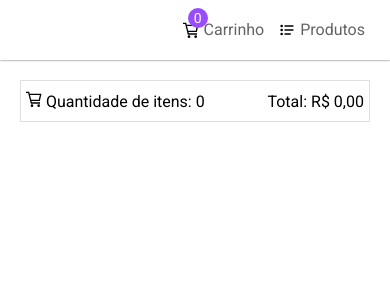
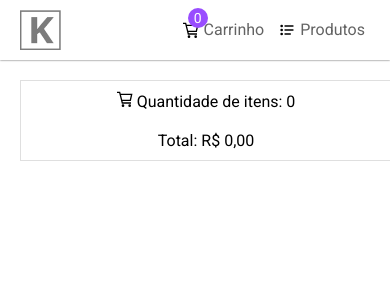
Before and after one commit to Kenzie-Academy-Brasil-Developers/react-entrega-s3-kenzieshop-RafaelSchug, a React (Create React App) app: page /cart in a window 390 px wide. Shown: the top 300 px of the page. Built offline with nearby package versions, Linux system fonts and the light colour scheme.

Commit message:
add: Kenzie logo and container animations change: css settings for mobile

```diff
--- a/src/App.css
+++ b/src/App.css
@@ -1,6 +1,7 @@
 .App {
   text-align: center;
   font-family: roboto, sans-serif;
+  min-width: 300px;
 }
 
 * {
--- a/src/components/Header/index.jsx
+++ b/src/components/Header/index.jsx
@@ -2,6 +2,7 @@ import { useHistory } from "react-router";
 import { useSelector } from "react-redux";
 import {GrCart, GrList} from 'react-icons/gr';
 import './style.css';
+import logo from '../../assets/logo.png';
 
 const Header = () => {
 
@@ -11,6 +12,10 @@ const Header = () => {
 
     return (
         <header>
+            <div className='logo'>
+                <img src={logo} alt="Kenzie logo" />
+                <h4>Kenzie Shop</h4>
+            </div>
             <nav>
                 <ul>
                     <li onClick={() => history.push('/cart')}><GrCart/><span>{cart.reduce((acc, item)=> acc + item.quantity, 0)}</span>Carrinho</li>
--- a/src/components/Header/style.css
+++ b/src/components/Header/style.css
@@ -2,9 +2,23 @@ header {
     box-shadow: 0 0 2px #4e4e4e;
     height: 60px;
     display: flex;
-    justify-content: flex-end;
+    justify-content: space-between;
     align-items: center;
     padding: 0 20px;
+    user-select: none;
+}
+
+header .logo {
+    text-transform: uppercase;
+    color: #585858;
+    display: flex;
+    align-items: center;
+    gap: 10px;
+}
+
+header .logo img {
+    height: 40px;
+    filter: opacity(0.8);
 }
 
 header ul {
@@ -41,3 +55,10 @@ header ul li span {
     color: white;
     border-radius: 50%;
 }
+
+@media screen and (max-width: 430px) {
+
+    header .logo h4 {
+        display: none;
+    }
+}
--- a/src/pages/cart/style.css
+++ b/src/pages/cart/style.css
@@ -1,10 +1,19 @@
+@keyframes cart__container {
+    from {
+        opacity: 0;
+        transform: translateX(100px);
+    }
+}
+
 .cart__container {
     display: flex;
     flex-wrap: wrap;
+    flex-direction: column;
     gap: 20px;
     padding: 20px;
     max-width: 600px;
     margin: 0 auto;
+    animation: cart__container .5s ease-in-out;
 }
 
 .cart__information {
@@ -22,7 +31,6 @@
 .cart__container .product__card {
     display: flex;
     flex-direction: row;
-    justify-content: space-between;
     align-items: center;
     max-width: unset;
     width: 100%;
@@ -68,3 +76,15 @@
 .checkout button:active {
     background: #0d9c49;
 }
+
+@media screen and (max-width: 700px) {
+    .cart__information {
+        flex-direction: column;
+        height: unset;
+        padding: 10px;
+    }
+
+    .cart__container .product__card {
+        flex-direction: column;
+    }
+}
--- a/src/pages/products/style.css
+++ b/src/pages/products/style.css
@@ -1,3 +1,10 @@
+@keyframes product__container {
+    from {
+        opacity: 0;
+        transform: translateX(-100px);
+    }
+}
+
 .products__container {
     display: flex;
     flex-wrap: wrap;
@@ -8,6 +15,7 @@
     margin: 20px auto;
     background: white;
     box-sizing: border-box;
+    animation: product__container .5s 1 ease-in-out;
 }
 
 .product__card {
@@ -19,9 +27,12 @@
     gap: 20px;
     display: flex;
     flex-direction: column;
+    justify-content: space-between;
     align-items: center;
     border: 1px dashed #d8d8d8;
     border-radius: 5px;
+    flex: 1;
+
 }
 
 .product__card h4 {
```
Also changed, not shown: public/favicon.png (added), src/assets/logo.png (added).
